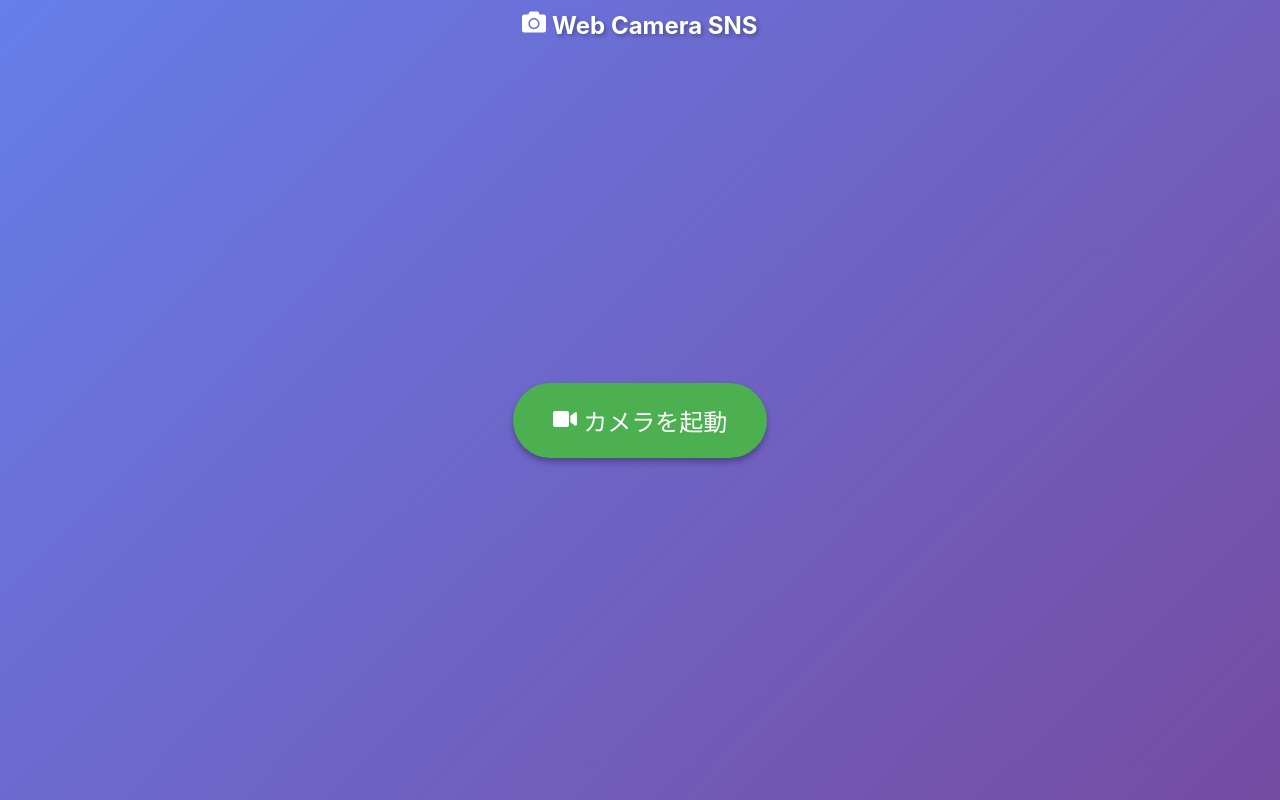
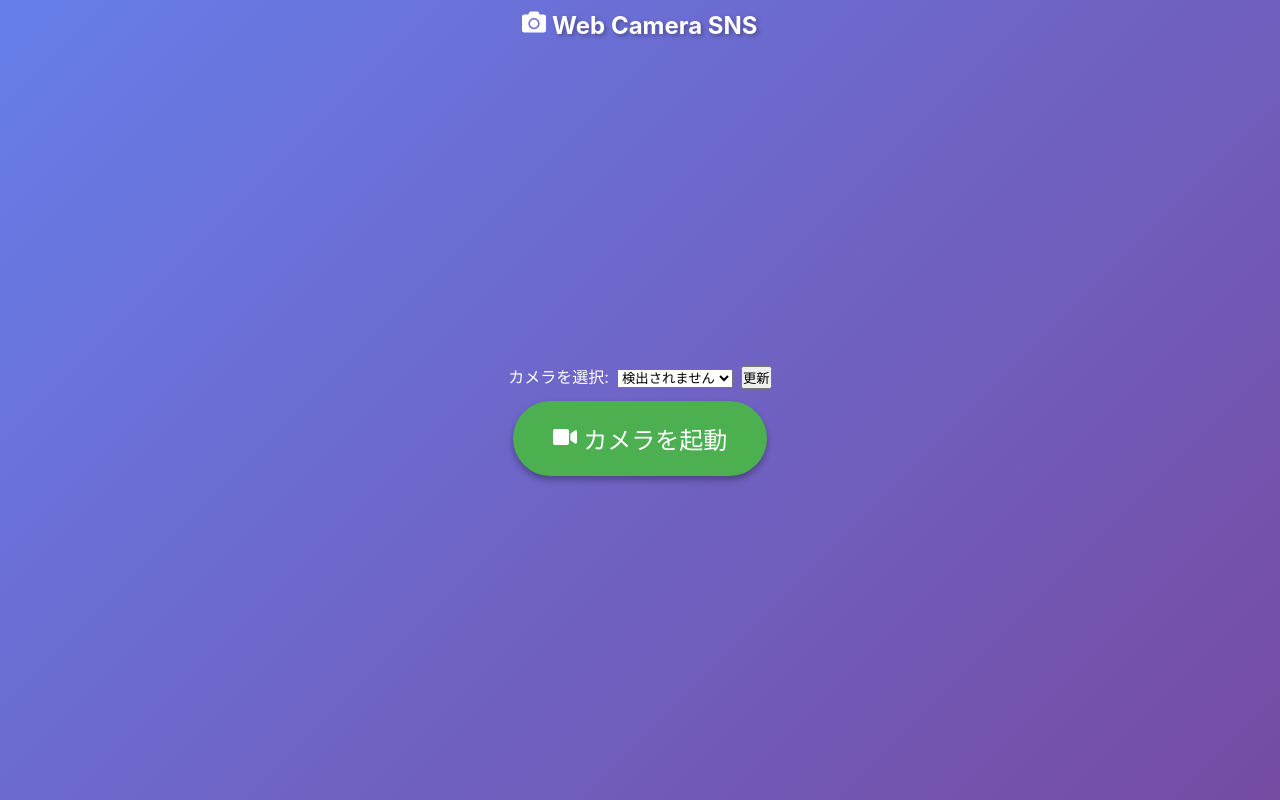
Before and after one commit to kuwaharu-git/web-camera-sns, a React (Vite) app: page / in a window 1280 px wide. Built offline with nearby package versions, Linux system fonts and the light colour scheme.

Commit message:
カメラの選択ができるように

```diff
--- a/src/App.tsx
+++ b/src/App.tsx
@@ -15,17 +15,55 @@ function App() {
   const mediaRecorderRef = useRef<MediaRecorder | null>(null);
   const recordedChunksRef = useRef<Blob[]>([]);
 
+  const [devices, setDevices] = useState<MediaDeviceInfo[]>([]);
+  const [selectedDeviceId, setSelectedDeviceId] = useState<string | null>(null);
+
+  const loadDevices = async () => {
+    if (!navigator.mediaDevices || !navigator.mediaDevices.enumerateDevices) return;
+    try {
+      let deviceList = await navigator.mediaDevices.enumerateDevices();
+      let videoInputs = deviceList.filter(d => d.kind === 'videoinput');
+
+      // If labels are empty (no permission granted), prompt briefly to get permission so labels become available
+      const labelsAvailable = videoInputs.some(d => d.label && d.label.length > 0);
+      if (!labelsAvailable) {
+        try {
+          const tempStream = await navigator.mediaDevices.getUserMedia({ video: true });
+          tempStream.getTracks().forEach(t => t.stop());
+          deviceList = await navigator.mediaDevices.enumerateDevices();
+          videoInputs = deviceList.filter(d => d.kind === 'videoinput');
+        } catch (err) {
+          // ignore — user may have denied permission; we still show devices (labels may be blank)
+        }
+      }
+
+      setDevices(videoInputs);
+      if (!selectedDeviceId && videoInputs[0]) {
+        setSelectedDeviceId(videoInputs[0].deviceId);
+      }
+    } catch (err) {
+      console.error('Failed to enumerate devices', err);
+    }
+  };
+
   // カメラの起動
   const startCamera = async () => {
     try {
+      const videoConstraints: MediaTrackConstraints = selectedDeviceId
+        ? { deviceId: { exact: selectedDeviceId } }
+        : {
+            facingMode: 'environment',
+            width: { ideal: 1920 },
+            height: { ideal: 1080 }
+          };
+
       const stream = await navigator.mediaDevices.getUserMedia({
-        video: {
-          facingMode: 'environment', // スマートフォンの背面カメラを優先
-          width: { ideal: 1920 },
-          height: { ideal: 1080 }
-        },
+        video: videoConstraints,
         audio: true
       });
+
+      // Refresh device list after permission granted
+      void loadDevices();
 
       streamRef.current = stream;
       setIsCameraActive(true);
@@ -185,6 +223,21 @@ function App() {
     };
   }, []);
 
+  // 初回マウントでデバイスを列挙
+  useEffect(() => {
+    void loadDevices();
+  }, []);
+
+  // 選択デバイスが変わったらカメラを再起動（起動中の場合）
+  useEffect(() => {
+    if (isCameraActive && selectedDeviceId) {
+      // restart camera with new device
+      stopCamera();
+      void startCamera();
+    }
+    // eslint-disable-next-line react-hooks/exhaustive-deps
+  }, [selectedDeviceId]);
+
   useEffect(() => {
     if (isCameraActive && videoRef.current && streamRef.current) {
       videoRef.current.srcObject = streamRef.current;
@@ -212,6 +265,23 @@ function App() {
 
       {!isCameraActive && !recordedVideoUrl && (
         <div className="start-screen">
+          <div style={{ marginBottom: 12 }}>
+            <label style={{ marginRight: 8 }}>カメラを選択:</label>
+            <select
+              value={selectedDeviceId ?? ''}
+              onChange={e => setSelectedDeviceId(e.target.value || null)}
+            >
+              {devices.length === 0 && <option value="">検出されません</option>}
+              {devices.map((d, idx) => (
+                <option key={d.deviceId || idx} value={d.deviceId}>
+                  {d.label || `カメラ ${idx + 1}`}
+                </option>
+              ))}
+            </select>
+            <button onClick={() => void loadDevices()} style={{ marginLeft: 8 }}>
+              更新
+            </button>
+          </div>
           <button onClick={startCamera} className="start-button">
             <FaVideo /> カメラを起動
           </button>
@@ -226,6 +296,22 @@ function App() {
             playsInline
             className="video-feed"
           />
+          <div style={{ marginTop: 8 }}>
+            <label style={{ marginRight: 8 }}>カメラ:</label>
+            <select
+              value={selectedDeviceId ?? ''}
+              onChange={e => setSelectedDeviceId(e.target.value || null)}
+            >
+              {devices.map((d, idx) => (
+                <option key={d.deviceId || idx} value={d.deviceId}>
+                  {d.label || `カメラ ${idx + 1}`}
+                </option>
+              ))}
+            </select>
+            <button onClick={() => void loadDevices()} style={{ marginLeft: 8 }}>
+              再読み込み
+            </button>
+          </div>
           <div className="controls">
             {!isRecording && (
               <button onClick={startRecording} className="shutter-button">
```
